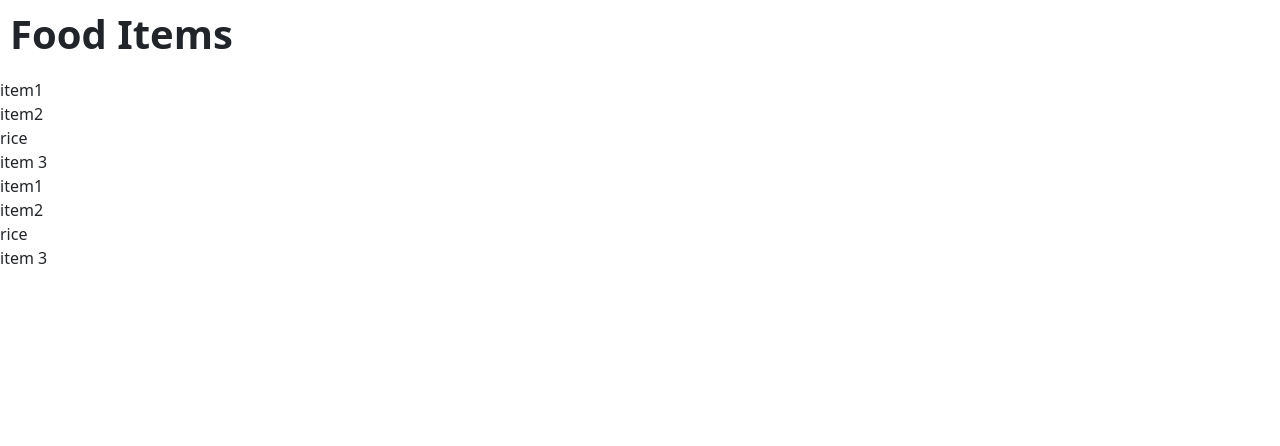
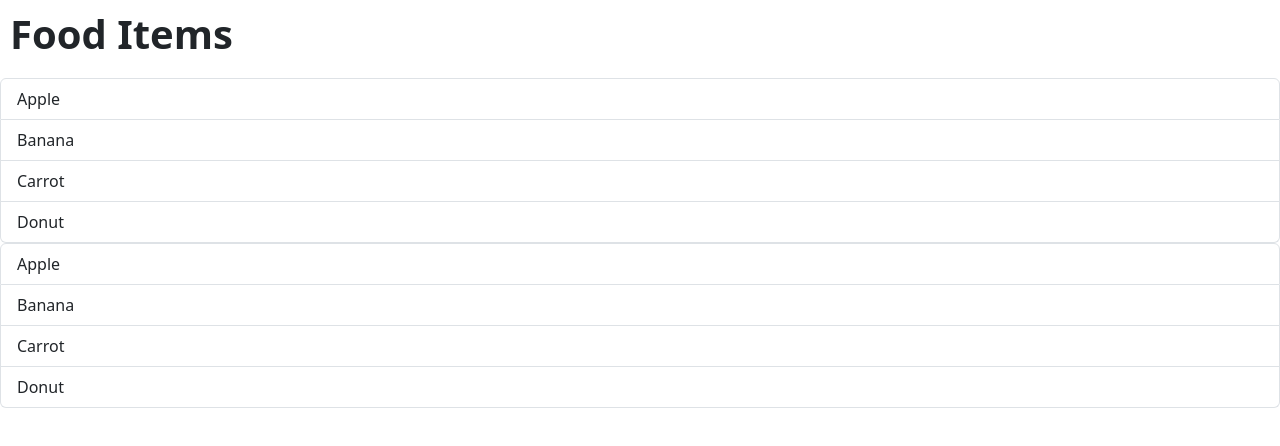
Before and after one commit to sanjaykatheth/React-Js-Learning, a React (Vite) app: page / in a window 1280 px wide. Shown: the top 446 px of the page. Built offline with nearby package versions, Linux system fonts and the light colour scheme.

Commit message:
props added

```diff
--- a/src/App.jsx
+++ b/src/App.jsx
@@ -11,6 +11,7 @@ import FoodItems from "./components/FoodItems";
 import ErrorMessage from "./components/FoodItems";
 
 function App() {
+  let foodItems = ["item1", "item2", "rice", "item 3"];
   return (
     <>
       <h1>Food Items</h1>
--- a/src/components/ErrorMessage.jsx
+++ b/src/components/ErrorMessage.jsx
@@ -1,8 +1,4 @@
 const ErrorMessage = () => {
-  {
-    foodItems.length === 0 && <h1>i am now hungry</h1>;
-  }
-
   return <> {foodItems.length === 0 && <h1>i am now hungry</h1>}</>;
 };
 export default error;
--- a/src/components/FoodItems.jsx
+++ b/src/components/FoodItems.jsx
@@ -1,9 +1,10 @@
+import Item from "./Item";
 const foodItems = () => {
-  let foodItems = ["item1", "item2", "rice", "item 3"];
+  const foodItems = ["Apple", "Banana", "Carrot", "Donut"];
   return (
     <ul className="list-group">
       {foodItems.map((item) => (
-        <li key={item}>{item}</li> // Implicit return of <li>
+        <Item key={item} foodItem={item}></Item>
       ))}
     </ul>
   );
--- /dev/null
+++ b/src/components/Item.jsx
@@ -0,0 +1,5 @@
+const Item = (props) => {
+  return <li className="list-group-item">{props.foodItem}</li>;
+};
+
+export default Item;
```
